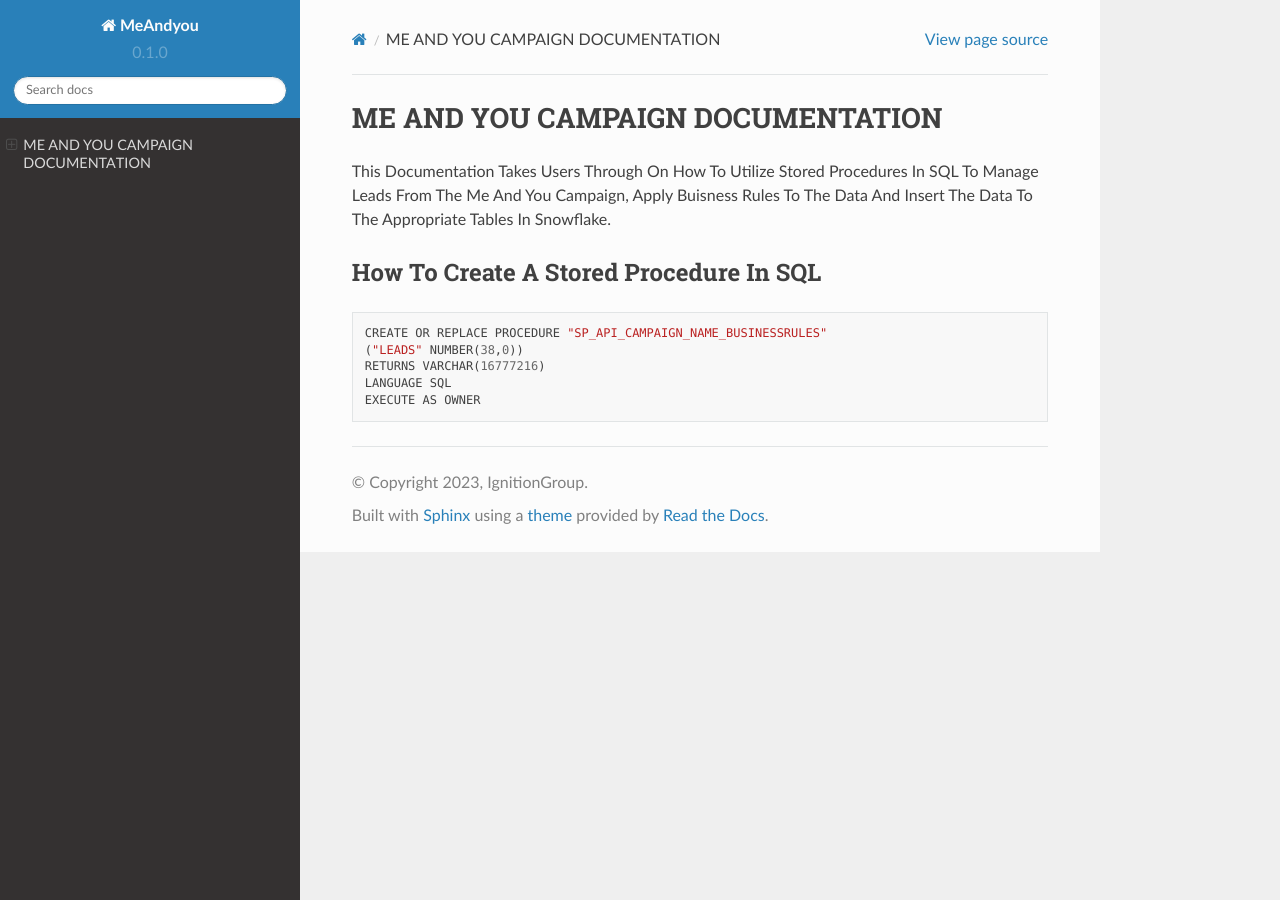
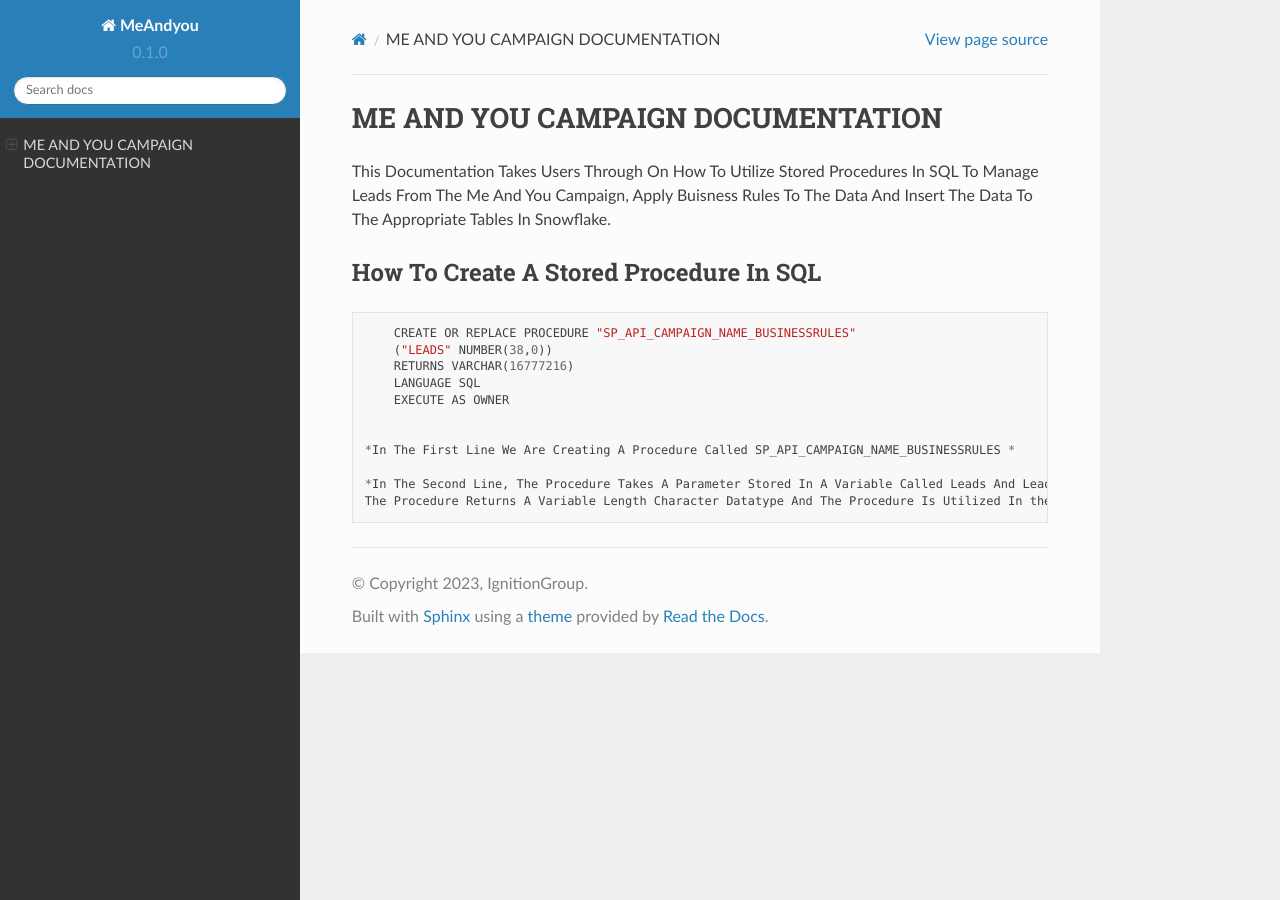
Before and after one commit to MPILOGUM114/MeAndYou, a Sphinx documentation site: the page built from docs/source/index.rst, in a window 1280 px wide. Built offline with Sphinx 7.4.7 and the Read the Docs theme 2.0.0, drawn with Linux system fonts in a browser that asks for light colours.

Commit message:
Update index.rst

```diff
--- a/docs/source/index.rst
+++ b/docs/source/index.rst
@@ -15,3 +15,9 @@ How To Create A Stored Procedure In SQL
      RETURNS VARCHAR(16777216)
      LANGUAGE SQL
      EXECUTE AS OWNER
+
+
+ *In The First Line We Are Creating A Procedure Called SP_API_CAMPAIGN_NAME_BUSINESSRULES *
+
+ *In The Second Line, The Procedure Takes A Parameter Stored In A Variable Called Leads And Leads Is A Number Datatype With A Maximum Of 38 digits.
+ The Procedure Returns A Variable Length Character Datatype And The Procedure Is Utilized In the SQL Language By The Owner Of The Procedure*
```
